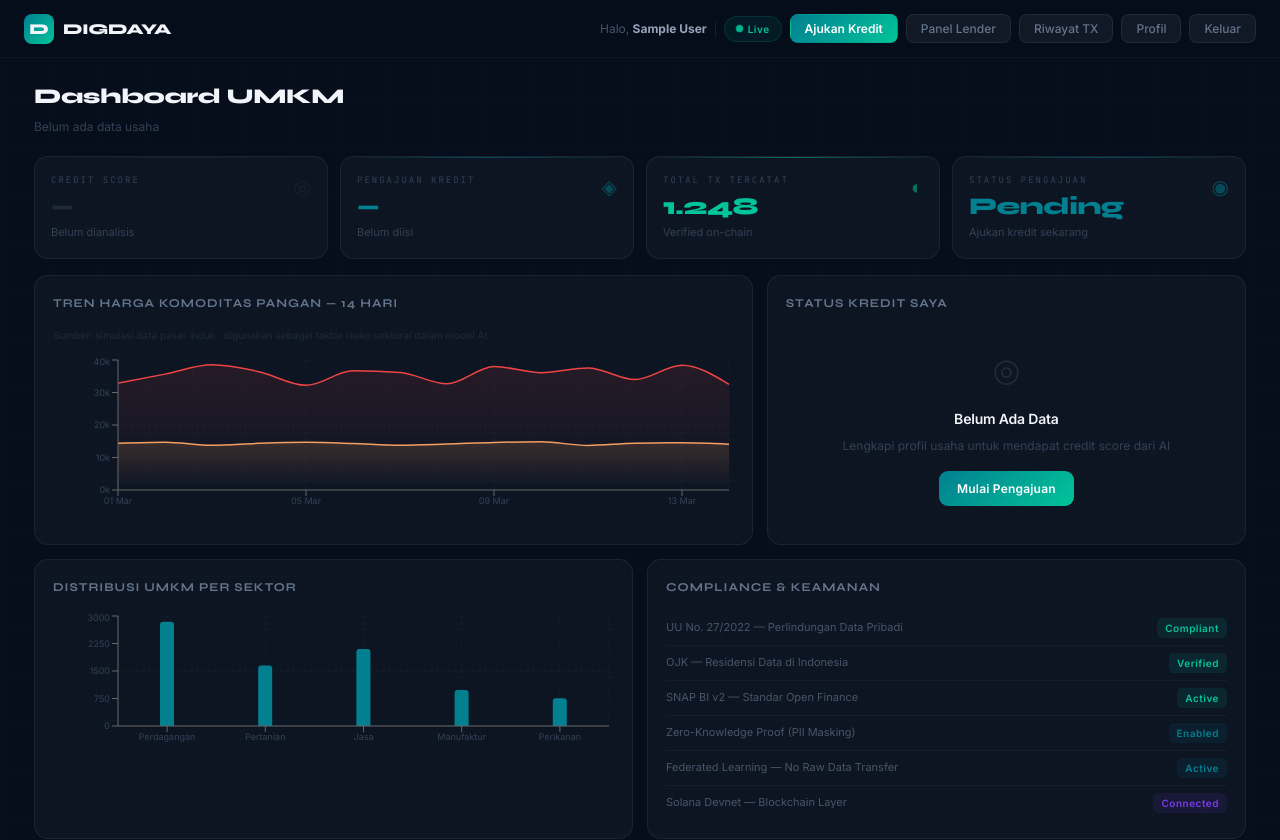
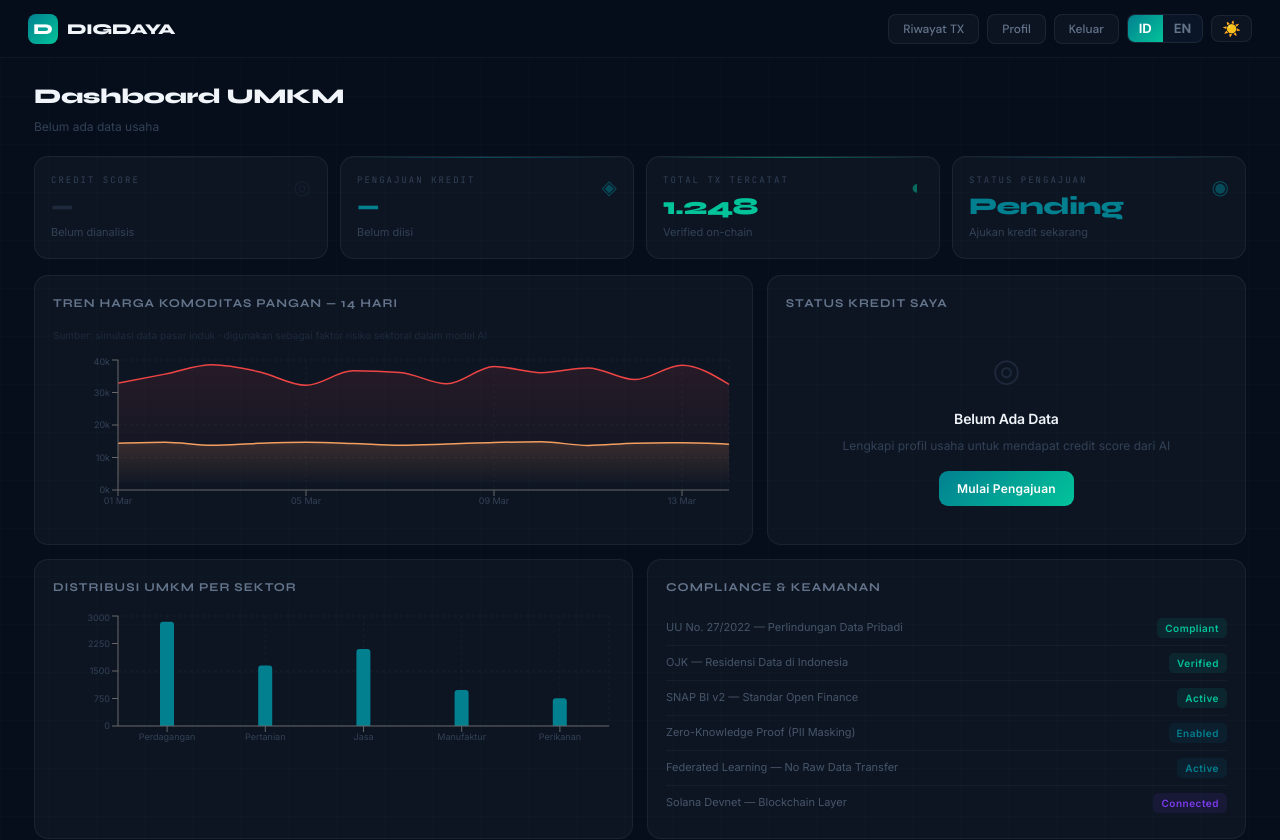
Before and after one commit to Hay121/digdaya-web, a Next.js app in the folder dashboard/: page /dashboard in a window 1280 px wide. Shown: the top 840 px of the page. Built offline with nearby package versions, Linux system fonts and the light colour scheme; sample sign-in values are in the browser's storage.

Commit message:
Fix dashboard nav with NavBar component

```diff
--- a/dashboard/pages/dashboard.tsx
+++ b/dashboard/pages/dashboard.tsx
@@ -61,26 +61,14 @@ export default function Dashboard() {
       `}</style>
       <div style={{minHeight:"100vh",background:"#060E1C",position:"relative"}}>
         <div style={{position:"fixed",inset:0,pointerEvents:"none",backgroundImage:"linear-gradient(rgba(2,128,144,.025) 1px,transparent 1px),linear-gradient(90deg,rgba(2,128,144,.025) 1px,transparent 1px)",backgroundSize:"48px 48px"}}/>
-        <nav style={{position:"sticky",top:0,zIndex:100,background:"rgba(6,14,28,.94)",backdropFilter:"blur(20px)",borderBottom:"1px solid rgba(255,255,255,.05)",padding:"0 24px",height:58,display:"flex",alignItems:"center",justifyContent:"space-between"}}>
-          <div style={{display:"flex",alignItems:"center",gap:9}}>
-            <div style={{width:30,height:30,borderRadius:8,background:"linear-gradient(135deg,#028090,#02C39A)",display:"flex",alignItems:"center",justifyContent:"center",fontFamily:"'Syne',sans-serif",fontWeight:800,fontSize:15}}>D</div>
-            <span style={{fontFamily:"'Syne',sans-serif",fontWeight:800,fontSize:15,letterSpacing:-.3}}>DIGDAYA</span>
-          </div>
-          <div style={{display:"flex",alignItems:"center",gap:8}}>
-            <span style={{fontSize:12,color:"#475569"}}>Halo, <strong style={{color:"#94A3B8"}}>{user.name}</strong></span>
-            <div style={{width:1,height:16,background:"rgba(255,255,255,.08)"}}/>
-            <div style={{display:"flex",alignItems:"center",gap:5,background:"rgba(2,195,154,.07)",border:"1px solid rgba(2,195,154,.15)",borderRadius:20,padding:"4px 11px",fontSize:10}}>
-              <span className="dot"/><span style={{color:"#02C39A",fontWeight:600,letterSpacing:.5}}>Live</span>
-            </div>
-            {score>0&&<button className="nbtn p" onClick={()=>router.push("/report")}>Laporan & Pencairan</button>}
-            {!score&&<button className="nbtn p" onClick={()=>router.push("/onboarding")}>Ajukan Kredit</button>}
-            <button className="nbtn" onClick={()=>router.push("/admin")}>Panel Lender</button>
-            <button className="nbtn" onClick={()=>router.push("/history")}>Riwayat TX</button>
-            <button className="nbtn" onClick={()=>router.push("/profile")}>Profil</button>
-
-            <button className="nbtn" onClick={()=>{localStorage.clear();router.push("/")}}>Keluar</button>
-          </div>
-        </nav>
+        <NavBar rightItems={
+        <div style={{display:"flex",gap:8,alignItems:"center"}}>
+          {score>0&&<button className="nbtn p" onClick={()=>router.push("/report")}>{lang==="id"?"Laporan & Kredit":"Report & Credit"}</button>}
+          <button className="nbtn" onClick={()=>router.push("/history")}>{lang==="id"?"Riwayat TX":"TX History"}</button>
+          <button className="nbtn" onClick={()=>router.push("/profile")}>{lang==="id"?"Profil":"Profile"}</button>
+          <button className="nbtn" onClick={()=>{localStorage.clear();router.push("/")}}>{lang==="id"?"Keluar":"Logout"}</button>
+        </div>
+      }/>
 
         <main style={{position:"relative",zIndex:1,padding:"22px 24px",maxWidth:1260,margin:"0 auto"}}>
           <div style={{marginBottom:20}}>
```
